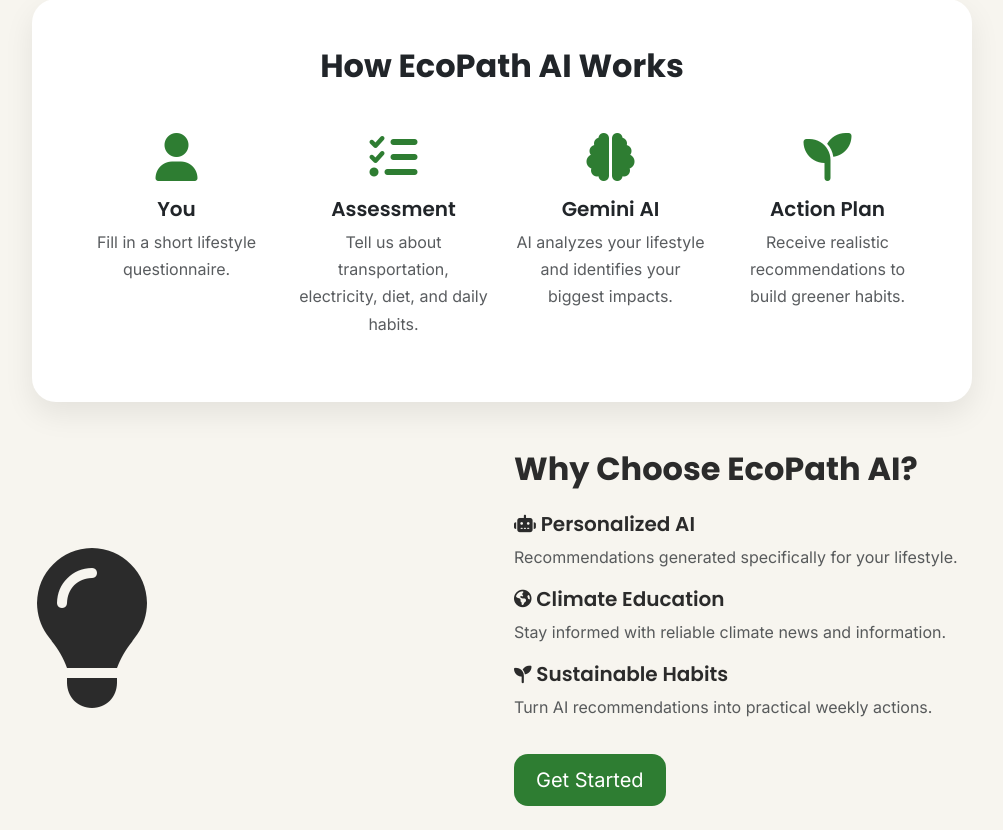
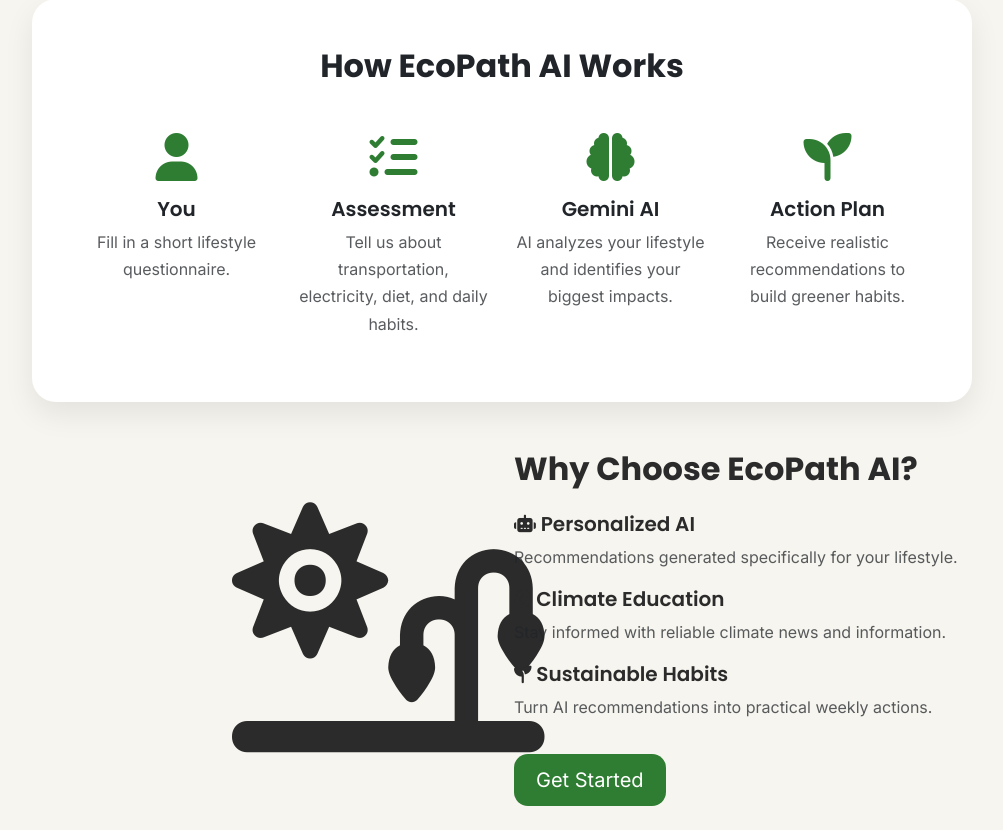
Before and after one commit to filbert213/Website-Perubahan-Iklim, a Flask app: page / in a window 1280 px wide. Shown: the part 1230-2060 px from the top of the page, without its empty margins (273-1276 px from the left). Run offline with Flask 3, Linux system fonts and the light colour scheme.

Commit message:
Add files via upload

```diff
--- a/templates/index.html
+++ b/templates/index.html
@@ -244,7 +244,7 @@
 
     <div class="col-lg-6">
 
-        <i class="fa-solid fa-lightbulb fa-10x"></i>
+        <i class="fa-solid fa-sun-plant-wilt" style="margin-left: 200px; font-size: 250px;"></i>
 
     </div>
 
```
Also changed, not shown: static/images/image.png (added).
